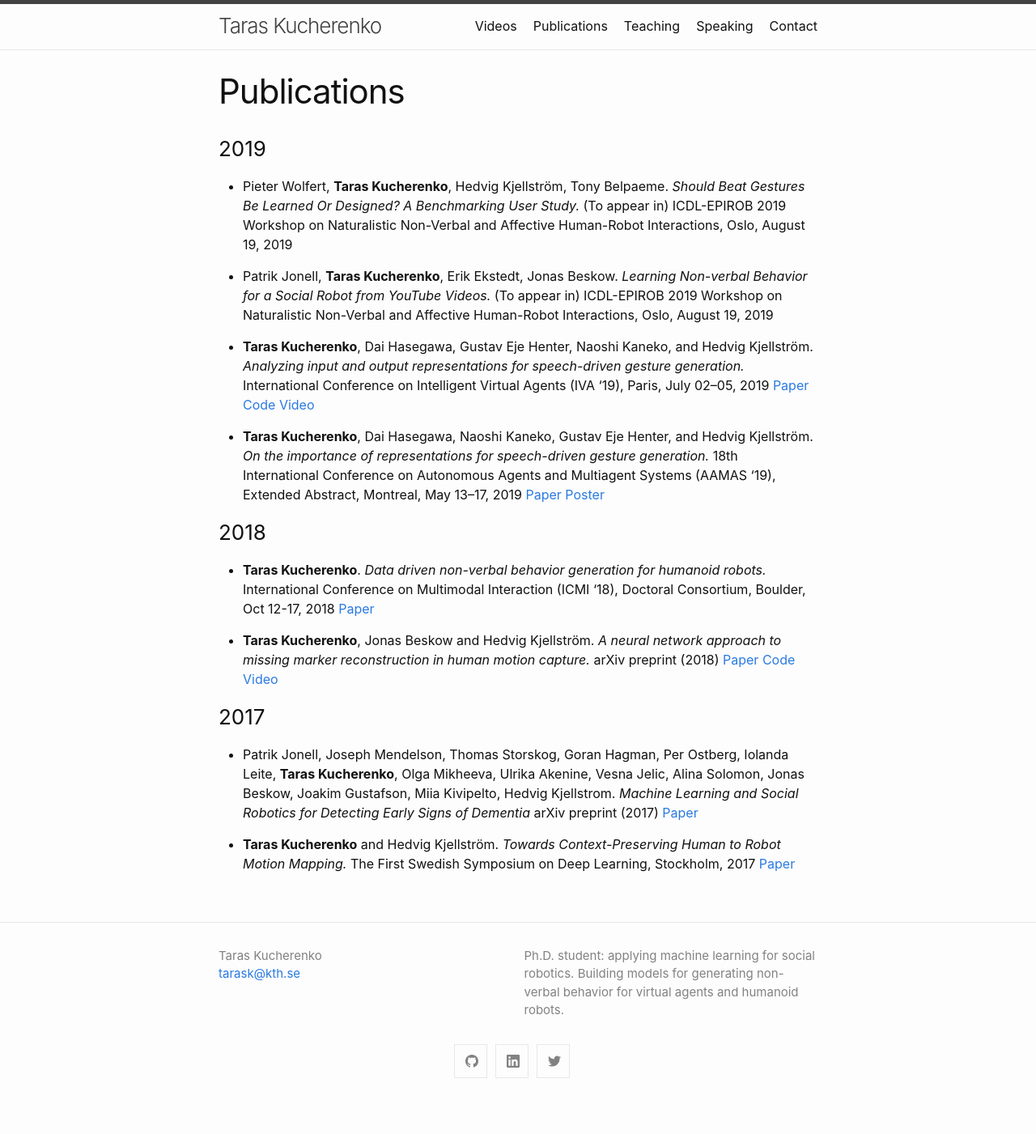
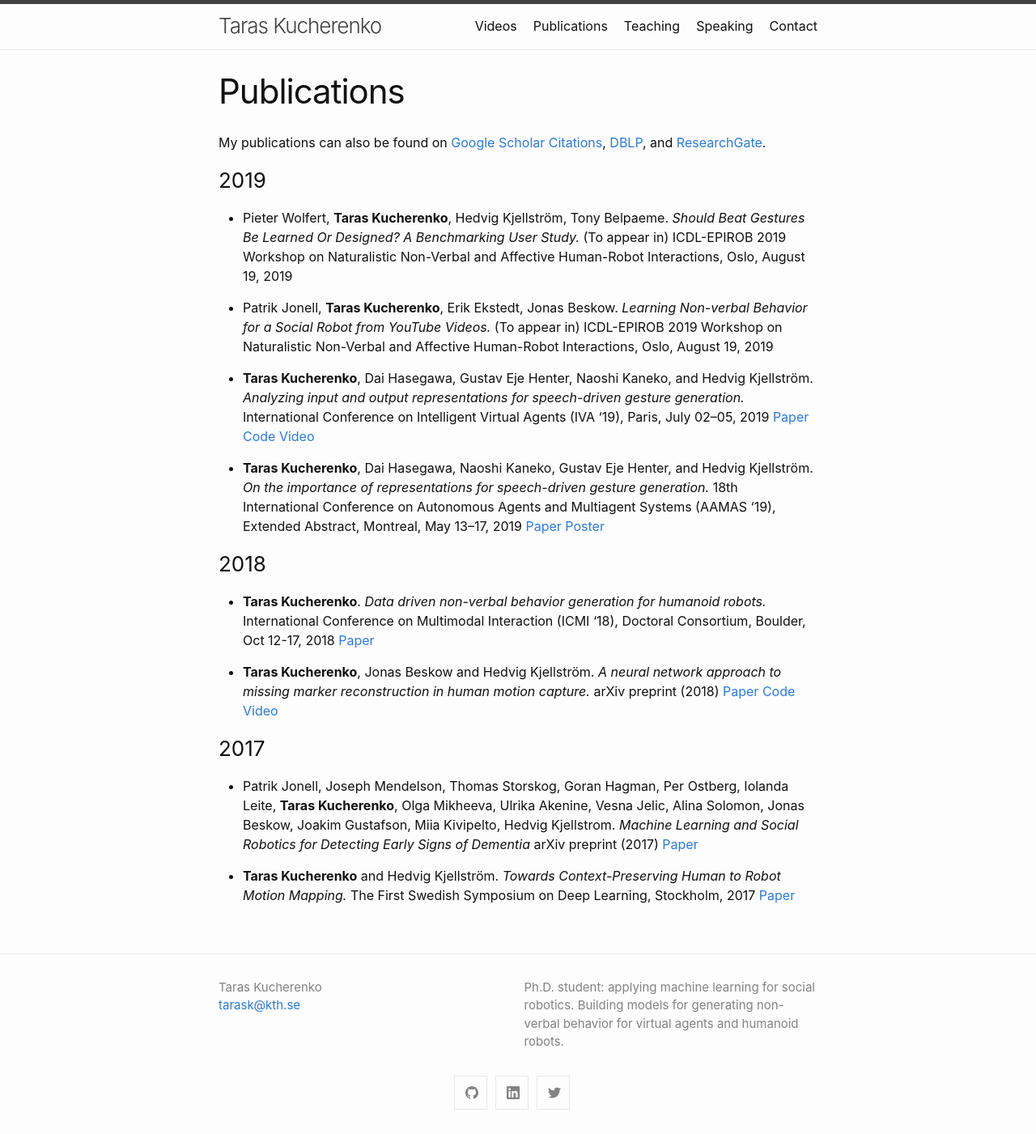
Before and after one commit to Svito-zar/Svito-zar.github.io, a Jekyll site: the page built from _pages/publications.md, in a window 1280 px wide. Shown: the whole page at 81% size. Built offline with Jekyll 4.4.1, drawn with Linux system fonts in a browser that asks for light colours; before the commit the page ends 1362 px from its top, so only the background shows below that.

Commit message:
Added a link to the Google Scholar

```diff
--- a/_pages/publications.md
+++ b/_pages/publications.md
@@ -3,6 +3,8 @@
 title: Publications
 permalink: /publications/
 ---
+
+My publications can also be found on [Google Scholar Citations](https://scholar.google.com/citations?user=aI_16pYAAAAJ&hl=en), [DBLP](https://dblp.uni-trier.de/pers/hd/k/Kucherenko:Taras), and [ResearchGate](https://www.researchgate.net/profile/Taras_Kucherenko).
 
 ### 2019
 * Pieter Wolfert, **Taras Kucherenko**, Hedvig Kjellström, Tony Belpaeme. *Should Beat Gestures Be Learned Or Designed? A Benchmarking User Study.* (To appear in) ICDL-EPIROB 2019 Workshop on Naturalistic Non-Verbal and Affective Human-Robot Interactions, Oslo, August 19, 2019
```
